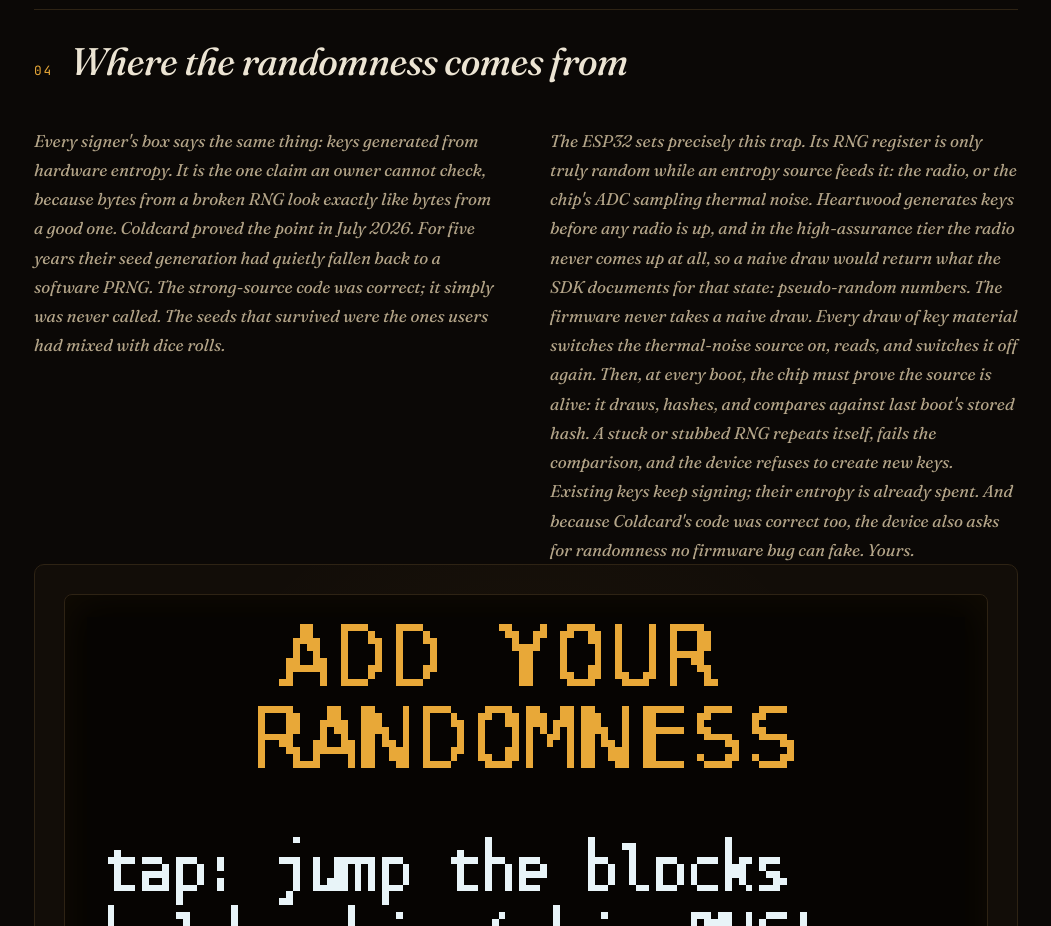
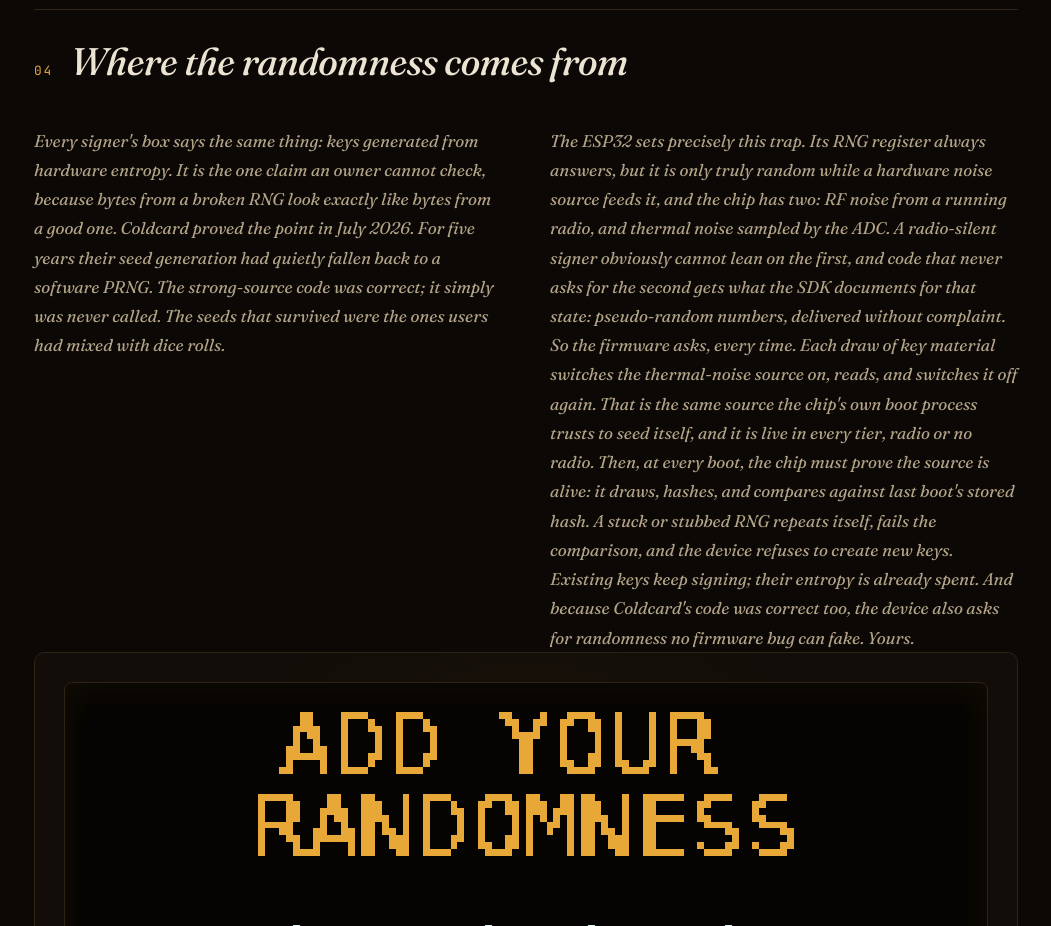
Before and after one commit to forgesworn/heartwood-esp32, a plain HTML site: page site/index.html in a window 1280 px wide. Shown: the part 3100-4026 px from the top of the page, without its empty margins (114-1165 px from the left). Drawn offline with Linux system fonts and the light colour scheme.

Commit message:
fix: entropy copy implied the radio path was the strong one; thermal noise is first-class in every tier

```diff
--- a/site/index.html
+++ b/site/index.html
@@ -204,19 +204,22 @@
       mixed with dice rolls.
     </p>
     <p>
-      The ESP32 sets precisely this trap. Its RNG register is only truly random
-      while an entropy source feeds it: the radio, or the chip's ADC sampling
-      thermal noise. Heartwood generates keys before any radio is up, and in
-      the high-assurance tier the radio never comes up at all, so a naive draw
-      would return what the SDK documents for that state: pseudo-random
-      numbers. The firmware never takes a naive draw. Every draw of key
-      material switches the thermal-noise source on, reads, and switches it
-      off again. Then, at every boot, the chip must prove the source is alive:
-      it draws, hashes, and compares against last boot's stored hash. A stuck
-      or stubbed RNG repeats itself, fails the comparison, and the device
-      refuses to create new keys. Existing keys keep signing; their entropy is
-      already spent. And because Coldcard's code was correct too, the device
-      also asks for randomness no firmware bug can fake. Yours.
+      The ESP32 sets precisely this trap. Its RNG register always answers, but
+      it is only truly random while a hardware noise source feeds it, and the
+      chip has two: RF noise from a running radio, and thermal noise sampled
+      by the ADC. A radio-silent signer obviously cannot lean on the first,
+      and code that never asks for the second gets what the SDK documents for
+      that state: pseudo-random numbers, delivered without complaint. So the
+      firmware asks, every time. Each draw of key material switches the
+      thermal-noise source on, reads, and switches it off again. That is the
+      same source the chip's own boot process trusts to seed itself, and it is
+      live in every tier, radio or no radio. Then, at every boot, the chip
+      must prove the source is alive: it draws, hashes, and compares against
+      last boot's stored hash. A stuck or stubbed RNG repeats itself, fails
+      the comparison, and the device refuses to create new keys. Existing keys
+      keep signing; their entropy is already spent. And because Coldcard's
+      code was correct too, the device also asks for randomness no firmware
+      bug can fake. Yours.
     </p>
   </div>
 
```
